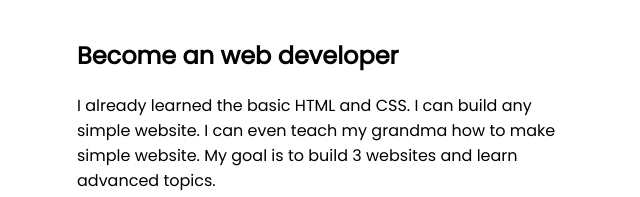
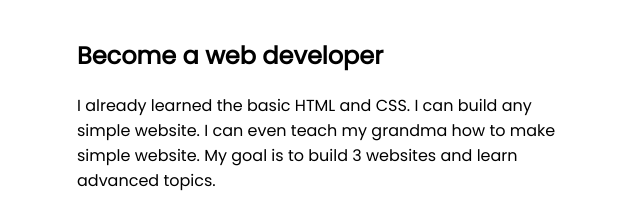
Before and after one commit to SumuMoni39/portfolio, a plain HTML site: page index.html in a window 1280 px wide. Shown: the part 808-1005 px from the top of the page, 517-1157 px from the left. Drawn offline with Linux system fonts and the light colour scheme.

Commit message:
spelling correction

```diff
--- a/index.html
+++ b/index.html
@@ -33,7 +33,7 @@
         <div class="half-width"><img src="images/my-bg2.png" alt=""></div>
         <div class="half-width">
             <h1>Dream Big</h1>
-            <h2>Become an web developer</h2>
+            <h2>Become a web developer</h2>
             <p>I already learned the basic HTML and CSS. I can build any simple website. I can even teach my grandma how
                 to make simple website. My goal is to build 3 websites and learn advanced topics.</p>
             <a class="link-button" target="_blank" href="https://github.com/">Download resume</a>
```
